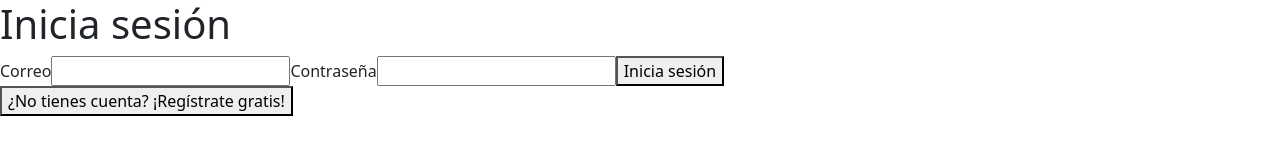
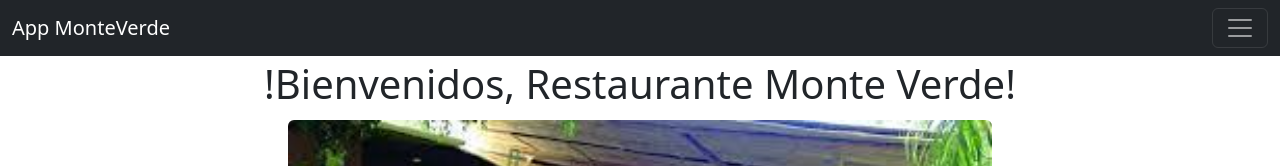
Before and after one commit to EdgarLuna7799/apprestaurante, a React (Create React App) app: page / in a window 1280 px wide. Shown: the top 166 px of the page. Built offline with nearby package versions, Linux system fonts and the light colour scheme; no server answers.

Commit message:
make it better

```diff
--- a/firestore.indexes.json
+++ /dev/null
@@ -1,4 +0,0 @@
-{
-  "indexes": [],
-  "fieldOverrides": []
-}
--- a/src/App.js
+++ b/src/App.js
@@ -1,21 +1,12 @@
-import React, { useEffect } from "react";
-import "./App.css";
-import { app } from "./fb";
+import './App.css';
 import Rutas from './rutas/Rutas';
-import Logueo from "./Logueo";
-
 
 
 function App() {
-  const [usuario, setUsuario] = React.useState(null);
-  useEffect(() => {
-    app.auth().onAuthStateChanged((usuarioFirebase) => {
-      console.log("ya tienes sesión iniciada con:", usuarioFirebase);
-      setUsuario(usuarioFirebase);
-    });
-  }, []);
-
-  return <>{usuario ? <Rutas/> : <Logueo setUsuario={setUsuario} />}</>;
+  return (
+    <div className="App">
+    <Rutas/>
+    </div>
+  );
 }
-
 export default App;
--- a/src/Logueo.js
+++ /dev/null
@@ -1,64 +0,0 @@
-import React from "react";
-import { app } from "./fb";
-
-
-const Logueo = (props) => {
-  const [isRegistrando, setIsRegistrando] = React.useState(false);
-
-  const crearUsuario = (correo, password) => {
-    app
-      .auth()
-      .createUserWithEmailAndPassword(correo, password)
-      .then((usuarioFirebase) => {
-        console.log("usuario creado:", usuarioFirebase);
-        props.setUsuario(usuarioFirebase);
-      });
-  };
-
-  const iniciarSesion = (correo, password) => {
-    app
-      .auth()
-      .signInWithEmailAndPassword(correo, password)
-      .then((usuarioFirebase) => {
-        console.log("sesión iniciada con:", usuarioFirebase.user);
-        props.setUsuario(usuarioFirebase);
-      });
-  };
-
-  const submitHandler = (e) => {
-    e.preventDefault();
-    const correo = e.target.emailField.value;
-    const password = e.target.passwordField.value;
-
-    if (isRegistrando) {
-      crearUsuario(correo, password);
-    }
-
-    if (!isRegistrando) {
-      iniciarSesion(correo, password);
-    }
-  };
-
-  return (
-    <div>
-      <h1> {isRegistrando ? "Regístrate" : "Inicia sesión"}</h1>
-      <form onSubmit={submitHandler}>
-        <label htmlFor="emailField"> Correo </label>
-        <input type="email" id="emailField" />
-        <label htmlFor="passwordField"> Contraseña </label>
-        <input type="password" id="passwordField" />
-        <button type="submit">
-          {" "}
-          {isRegistrando ? "Regístrate" : "Inicia sesión"}{" "}
-        </button>
-      </form>
-      <button onClick={() => setIsRegistrando(!isRegistrando)}>
-        {isRegistrando
-          ? "¿Ya tienes cuenta? ¡Inicia sesión"
-          : "¿No tienes cuenta? ¡Regístrate gratis!"}
-      </button>
-    </div>
-  );
-};
-
-export default Logueo;
--- a/src/fb.js
+++ /dev/null
@@ -1,12 +0,0 @@
-import firebase from "firebase/compat/app";
-import "firebase/compat/auth";
-
-export const app = firebase.initializeApp({
-    "projectId": "fb-auth-restaurante",
-    "appId": "1:272147880695:web:aee3cb7b458c0d5f7e51f2",
-    "storageBucket": "fb-auth-restaurante.appspot.com",
-    "locationId": "us-central",
-    "apiKey": "AIzaSyBY9UnKNN49m2y_8a677rQMcN_JSOi1O6w",
-    "authDomain": "fb-auth-restaurante.firebaseapp.com",
-    "messagingSenderId": "272147880695"
-  });
--- a/src/index.js
+++ b/src/index.js
@@ -10,8 +10,7 @@ const root = ReactDOM.createRoot(document.getElementById('root'));
 root.render(
   <React.StrictMode>
     <App />
-  </React.StrictMode>,
-  document.getElementById("root")
+  </React.StrictMode>
 );
 
 // If you want to start measuring performance in your app, pass a function
```
Also changed, not shown: firebase.json (deleted), 2 other files (tests, documents, lock files or other folders).
